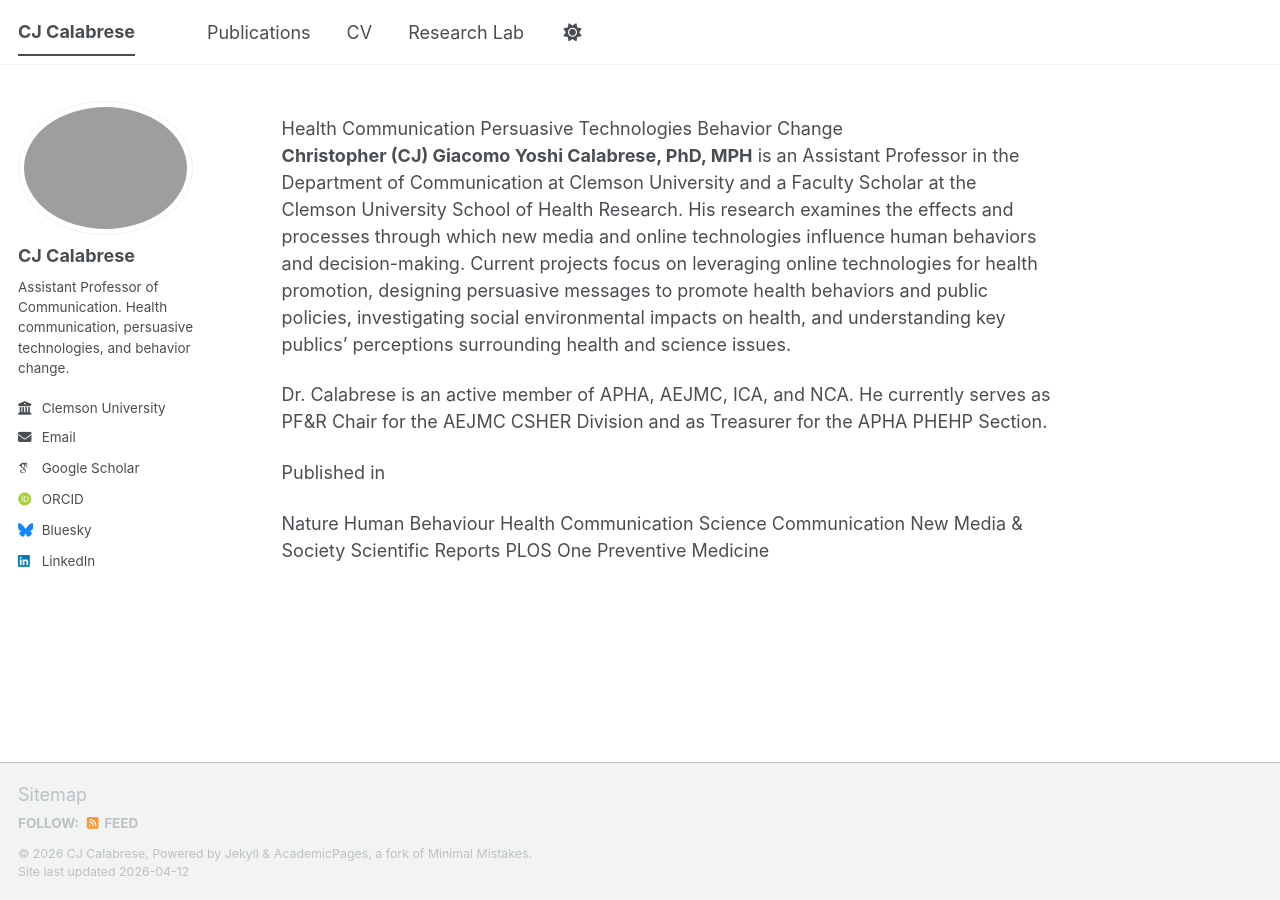
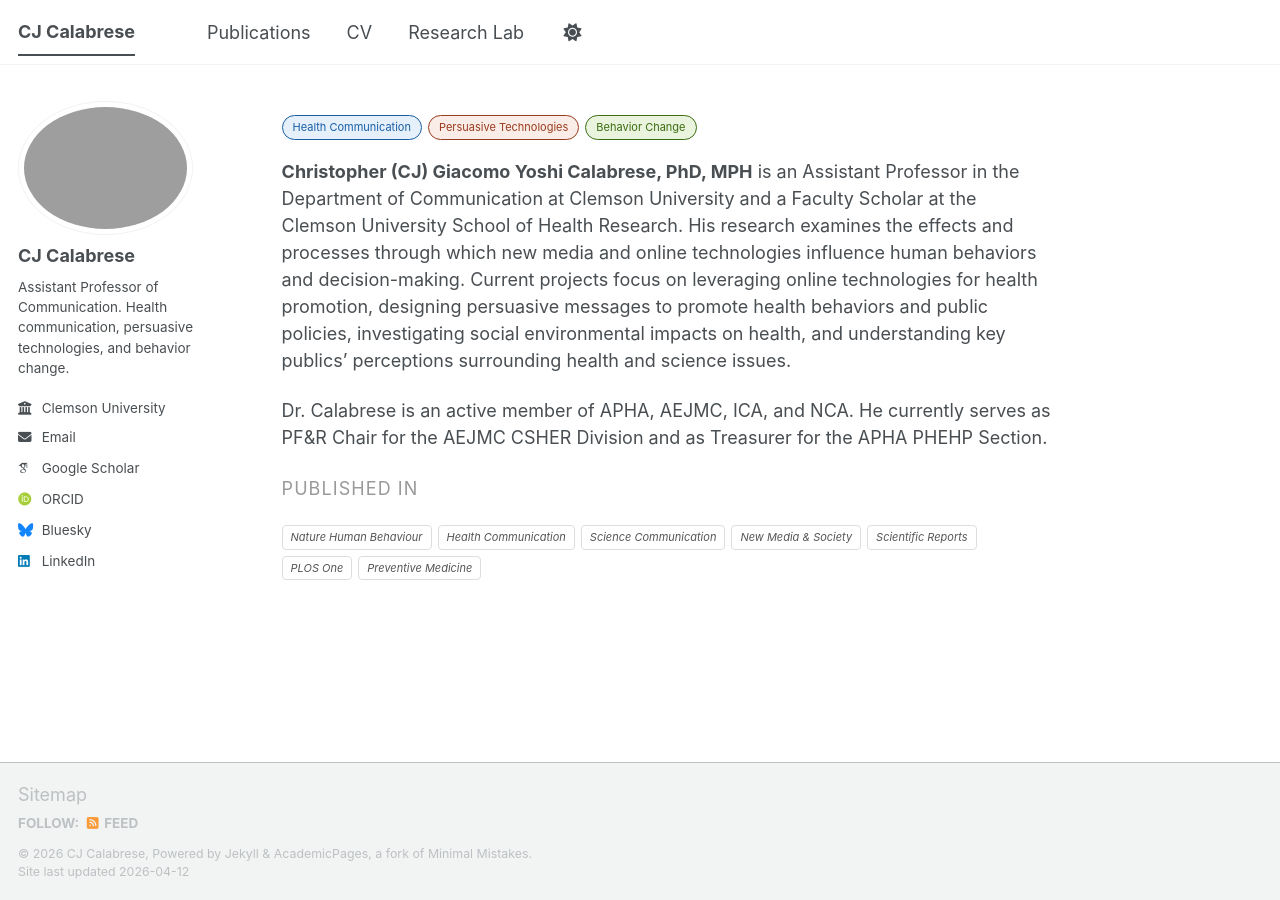
Before and after one commit to cjcalabresephd/cjcalabresephd.github.io, a Jekyll site: the page built from _pages/about.md, in a window 1280 px wide. Built offline with Jekyll 4.4.1, drawn with Linux system fonts in a browser that asks for light colours; some web fonts are replaced; a script bundle is joined from its source files by our own code; library files that are not in the unit come from our copies.

Commit message:
Update main.scss

```diff
--- a/assets/css/main.scss
+++ b/assets/css/main.scss
@@ -151,3 +151,231 @@
 .lab-card img {
   border: 3px solid var(--global-border-color);
 }
+
+/* ===============================
+   RESEARCH CHIPS
+================================ */
+.research-chips {
+  display: flex;
+  flex-wrap: wrap;
+  gap: 6px;
+  margin-bottom: 18px;
+}
+
+.research-chips .chip {
+  font-size: 11px;
+  padding: 3px 10px;
+  border-radius: 20px;
+  border: 0.5px solid;
+}
+
+.chip-blue {
+  background: #e6f0fb;
+  color: #185fa5;
+  border-color: #85b7eb;
+}
+
+.chip-orange {
+  background: #faece7;
+  color: #993c1d;
+  border-color: #f0997b;
+}
+
+.chip-green {
+  background: #eaf3de;
+  color: #3b6d11;
+  border-color: #97c459;
+}
+
+/* ===============================
+   JOURNAL STRIP
+================================ */
+.journal-strip {
+  display: flex;
+  flex-wrap: wrap;
+  gap: 6px;
+  margin-top: 8px;
+  margin-bottom: 18px;
+}
+
+.journal-strip .pill {
+  font-size: 11px;
+  padding: 3px 8px;
+  border-radius: 4px;
+  border: 0.5px solid #ddd;
+  color: #555;
+  font-style: italic;
+}
+
+/* ===============================
+   PUBLICATION CARDS
+================================ */
+.pub-card {
+  border: 0.5px solid #e5e5e2;
+  border-radius: 8px;
+  padding: 14px 16px;
+  margin-bottom: 12px;
+  background: #fff;
+}
+
+.pub-card .pub-year {
+  font-size: 10px;
+  color: #999;
+  margin-bottom: 4px;
+  text-transform: uppercase;
+  letter-spacing: .05em;
+}
+
+.pub-card .pub-title {
+  font-size: 14px;
+  font-weight: 500;
+  line-height: 1.4;
+  margin-bottom: 4px;
+}
+
+.pub-card .pub-journal {
+  font-size: 12px;
+  color: #666;
+  font-style: italic;
+  margin-bottom: 4px;
+}
+
+.pub-card .pub-authors {
+  font-size: 11px;
+  color: #999;
+  margin-bottom: 10px;
+}
+
+.pub-card .pub-doi {
+  display: inline-block;
+  font-size: 11px;
+  padding: 3px 8px;
+  background: #e6f0fb;
+  color: #185fa5;
+  border: 0.5px solid #85b7eb;
+  border-radius: 4px;
+  text-decoration: none;
+}
+
+/* ===============================
+   MEMBER GRID (NEW LAYOUT)
+================================ */
+.member-grid {
+  display: grid;
+  grid-template-columns: repeat(2, 1fr);
+  gap: 10px;
+  margin-bottom: 20px;
+}
+
+.member-card {
+  border: 0.5px solid #e5e5e2;
+  border-radius: 8px;
+  padding: 12px;
+  display: flex;
+  gap: 10px;
+  align-items: flex-start;
+  text-decoration: none;
+  color: inherit;
+  transition: border-color .15s, background .15s;
+}
+
+.member-card:hover {
+  border-color: #bbb;
+  background: #f8f8f6;
+  text-decoration: none;
+}
+
+.member-avatar {
+  width: 38px;
+  height: 38px;
+  border-radius: 50%;
+  object-fit: cover;
+  flex-shrink: 0;
+}
+
+.member-name {
+  font-size: 13px;
+  font-weight: 500;
+  margin-bottom: 1px;
+}
+
+.member-role {
+  font-size: 11px;
+  color: #888;
+}
+
+.member-inst {
+  font-size: 11px;
+  color: #666;
+}
+
+.section-label {
+  font-size: 11px;
+  text-transform: uppercase;
+  letter-spacing: .06em;
+  color: #999;
+  margin-bottom: 10px;
+  margin-top: 20px;
+}
+
+/* ===============================
+   CV LAYOUT
+================================ */
+.cv-section {
+  margin-bottom: 24px;
+}
+
+.cv-section-title {
+  font-size: 12px;
+  font-weight: 500;
+  text-transform: uppercase;
+  letter-spacing: .06em;
+  color: #999;
+  border-bottom: 0.5px solid #e5e5e2;
+  padding-bottom: 6px;
+  margin-bottom: 12px;
+}
+
+.cv-row {
+  display: flex;
+  gap: 16px;
+  margin-bottom: 10px;
+}
+
+.cv-year {
+  font-size: 12px;
+  color: #999;
+  min-width: 80px;
+  padding-top: 2px;
+  flex-shrink: 0;
+}
+
+.cv-body {
+  font-size: 14px;
+  color: #333;
+  line-height: 1.5;
+}
+
+.cv-sub {
+  font-size: 12px;
+  color: #666;
+}
+
+.download-btn {
+  display: inline-flex;
+  align-items: center;
+  gap: 6px;
+  padding: 8px 16px;
+  border: 0.5px solid #ccc;
+  border-radius: 8px;
+  font-size: 13px;
+  color: #444;
+  text-decoration: none;
+  margin-bottom: 24px;
+  transition: background .15s;
+}
+
+.download-btn:hover {
+  background: #f0f0ee;
+  text-decoration: none;
+}
```
